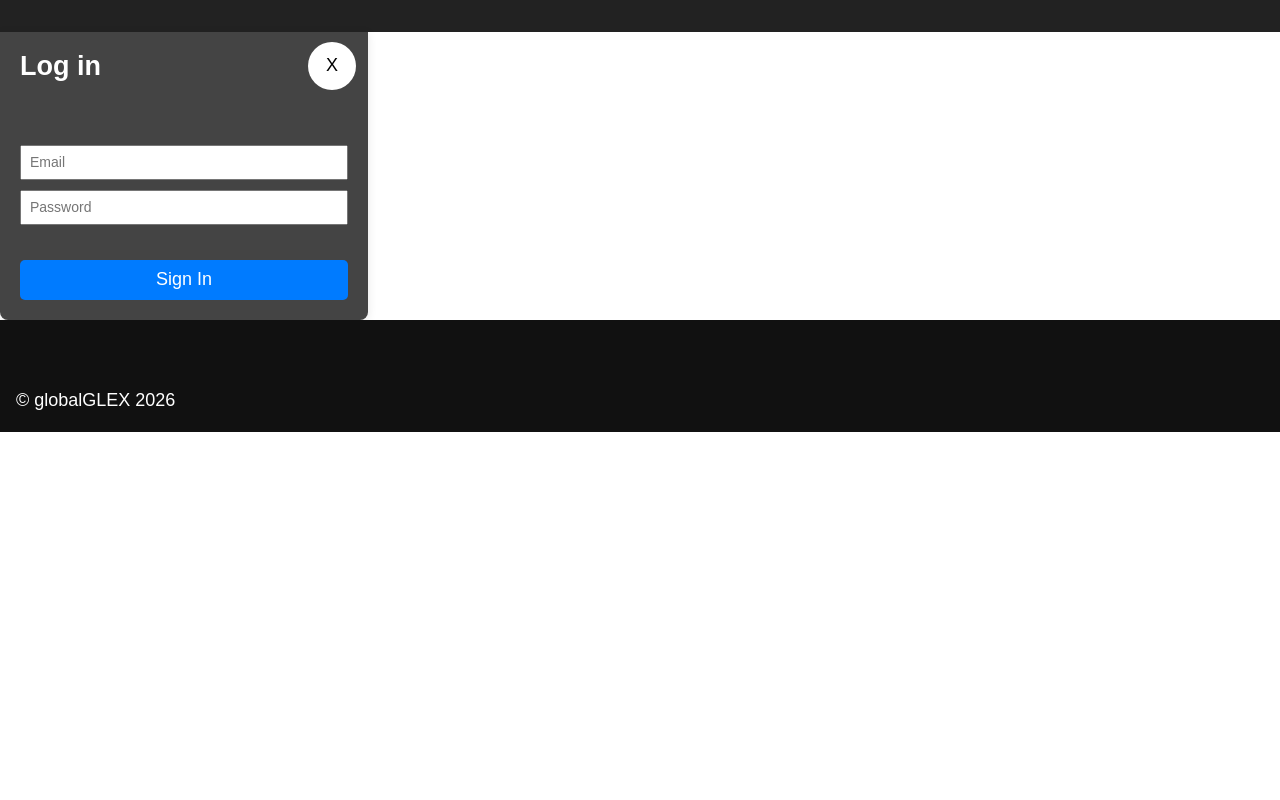
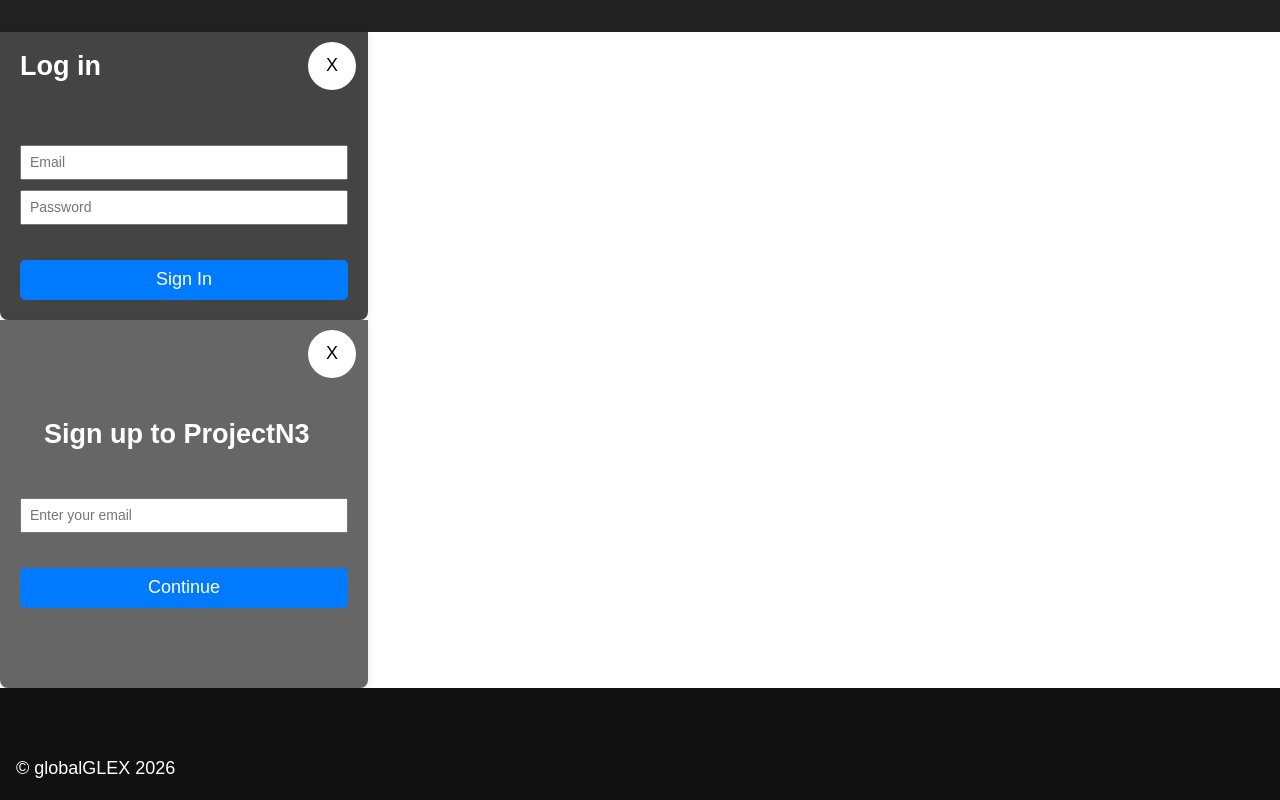
Before and after one commit to globalGLEX/ProjectN3, a React (Vite) app in the folder client/: page / in a window 1280 px wide. Shown: the part 880-1680 px from the top of the page. Before the commit the page ends 1312 px from the top, so only its background shows below. Built offline with nearby package versions, Linux system fonts and the light colour scheme.

Commit message:
add signup modal

```diff
--- /dev/null
+++ b/client/src/components/Signup.tsx
@@ -0,0 +1,37 @@
+import { useState } from 'react';
+
+
+export default function Signup({ isOpen, onClose }:{ isOpen: boolean, onClose: any }) {
+  const [email, setEmail] = useState('');
+
+
+  /* if (!isOpen) return null; */
+
+  const handleSubmit = (e: React.FormEvent<HTMLFormElement>) => {
+    e.preventDefault();
+    alert(`Signing up with ${email}`);
+    onClose();
+  };
+
+  return (
+    <div className="signup">
+      <div>
+        <h2>Sign up to ProjectN3</h2>
+        <button className="closeSignup" onClick={onClose}>X</button>
+        <form onSubmit={handleSubmit} >
+          <input
+              type="email"
+              placeholder="Enter your email"
+              value={email}
+              onChange={(e) => setEmail(e.target.value)}
+              required
+
+          />
+
+          <button className="continue-btn" type="submit">Continue</button>
+        </form>
+
+      </div>
+    </div>
+  );
+}
--- a/client/src/index.css
+++ b/client/src/index.css
@@ -832,3 +832,55 @@ footer p {
   background-color: #fff;
   cursor: pointer;
 }
+.signup {
+  background: #666;
+  padding: 20px;
+  border-bottom-left-radius: 8px;
+  border-bottom-right-radius: 8px;
+  width: 23rem;
+  height: 23rem;
+  color: #fff;
+  box-shadow: 0 2px 10px rgba(0,0,0,0.1);
+
+}
+.signup h2 {
+ margin-top: 5rem;
+ margin-left: 1.5rem;
+
+
+}
+.signup form {
+
+  display: flex;
+  flex-direction: column;
+  gap: 10px;
+  margin-top: 0rem;
+
+}
+
+.signup input {
+  padding: 8px;
+  font-size: 14px
+}
+
+.continue-btn {
+  padding: 10px;
+  margin-top: 25px;
+  background: #007BFF;
+  color: #fff;
+  border: none;
+  border-radius: 5px;
+  cursor: pointer
+}
+
+.closeSignup {
+  position: relative;
+  left: 18rem;
+  top: -7.5rem;
+  height: 3rem;
+  width: 3rem;
+  border-radius: 25px;
+  border: none;
+  background-color: #fff;
+  cursor: pointer;
+}
--- a/client/src/main.tsx
+++ b/client/src/main.tsx
@@ -20,6 +20,7 @@ import { createContext } from 'react';
 import { useContext } from 'react';
 
 import Login from './components/Login';
+import Signup from './components/Signup';
 
 export const MyContext = createContext(null);
 /* const cart = useContext(CartContext); */
@@ -28,7 +29,7 @@ const router = createBrowserRouter([
 
   {
     path: "/",
-    element: <><Header /> <Restaurants /> <Login /> <Footer /> </>,
+    element: <><Header /> <Restaurants /> <Login /> <Signup /><Footer /> </>,
     errorElement: <ErrorPage />,
   },
   {
```
